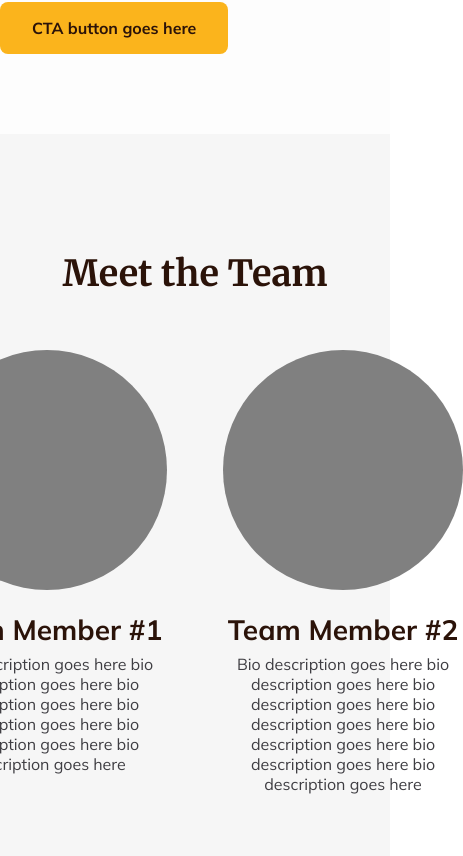
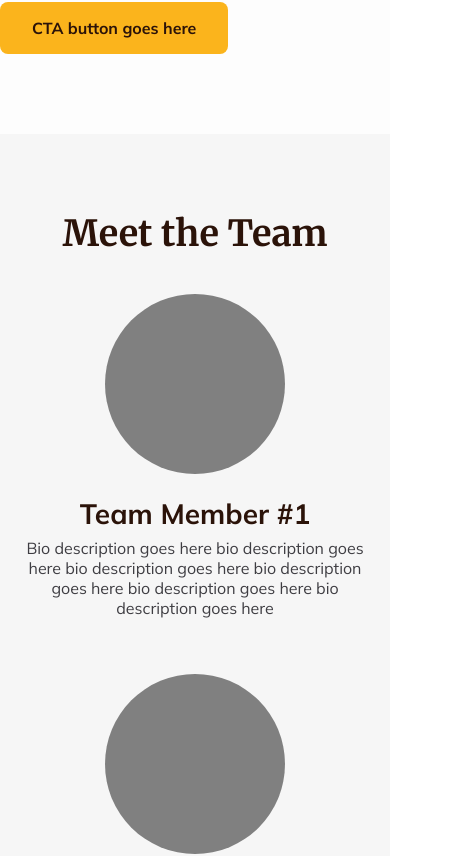
Before and after one commit to dot-slash-digital/tng-web, a Next.js app: page / in a window 390 px wide. Shown: the part 4794-5650 px from the top of the page, 463 px wide, since content can reach past the window. Built offline with nearby package versions, Linux system fonts and the light colour scheme.

Commit message:
[Home Page - Meet the Team] Mobile responsiveness (#9)
* Responsiveness

* .

* item-image

* Code cleanup

---------

Co-authored-by: Matthew Bierman <matthew.bierman2@gmail.com>

```diff
--- a/app/components/home/meet-the-team.tsx
+++ b/app/components/home/meet-the-team.tsx
@@ -18,8 +18,12 @@ export default () => {
                   className={styles["item-image"]}
                   style={{ backgroundColor: `url(${image})` }}
                 />
-                <div className={styles["item-title"]}>{title}</div>
-                <div className={styles["item-description"]}>{description}</div>
+                <div className={styles["item-text"]}>
+                  <div className={styles["item-title"]}>{title}</div>
+                  <div className={styles["item-description"]}>
+                    {description}
+                  </div>
+                </div>
               </div>
             ))}
           </div>
--- a/app/styles/components/home/meet-the-team.module.scss
+++ b/app/styles/components/home/meet-the-team.module.scss
@@ -1,9 +1,14 @@
 @use "@colors" as colors;
 @use "@fonts" as fonts;
+@import "@breakpoints";
 
 .component {
   background: colors.$gray-100;
   padding: 120px 0;
+
+  @include breakpoint(mobile) {
+    padding: 80px 0;
+  }
 }
 
 .content {
@@ -11,6 +16,14 @@
   flex-direction: column;
   align-items: center;
   gap: 56px;
+
+  @include breakpoint(tablet) {
+    gap: 48px;
+  }
+
+  @include breakpoint(mobile) {
+    gap: 40px;
+  }
 }
 
 .title {
@@ -23,31 +36,74 @@
   display: grid;
   grid-template-columns: repeat(2, 1fr);
   gap: 56px;
+
+  @include breakpoint(tablet) {
+    display: flex;
+    flex-direction: column;
+  }
 }
 
 .item {
   display: flex;
   flex-direction: column;
   align-items: center;
+  gap: 24px;
+
+  @include breakpoint(tablet) {
+    flex-direction: row;
+    align-items: flex-start;
+  }
+
+  @include breakpoint(mobile) {
+    flex-direction: column;
+    align-items: center;
+  }
 }
 
 .item-image {
+  background-color: gray;
   height: 240px;
   width: 240px;
-  background: gray;
+  flex-shrink: 0;
   border-radius: 50%;
-  margin-bottom: 24px;
+
+  @include breakpoint(tablet) {
+    height: 120px;
+    width: 120px;
+  }
+
+  @include breakpoint(mobile) {
+    height: 180px;
+    width: 180px;
+  }
+}
+
+.item-text {
+  display: flex;
+  flex-direction: column;
+  gap: 8px;
+  text-align: center;
+
+  @include breakpoint(tablet) {
+    text-align: left;
+  }
+
+  @include breakpoint(mobile) {
+    text-align: center;
+  }
 }
 
 .item-title {
   @include fonts.header-4;
   color: colors.$brown-600;
-  text-align: center;
-  margin-bottom: 8px;
 }
 
 .item-description {
   @include fonts.paragraph;
   color: colors.$gray-300;
-  text-align: center;
+
+  @include breakpoint(mobile) {
+    width: 100%;
+    max-width: 500px;
+  }
 }
```
